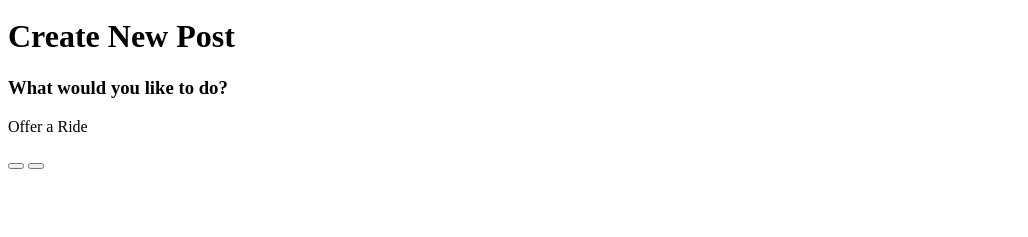
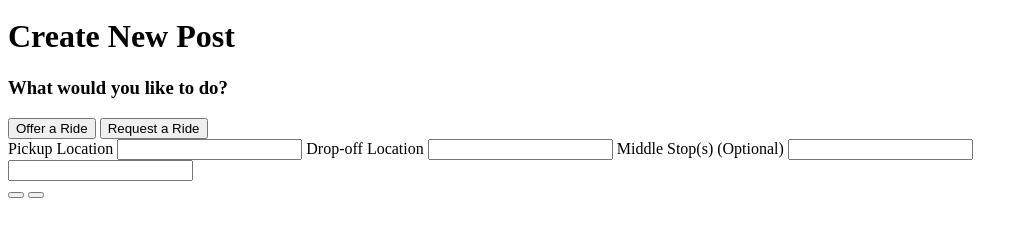
Before and after one commit to lukecc25/ShareTrip, a plain HTML site: page form/form.html in a window 1280 px wide. Shown: the part 333-570 px from the top of the page, without its empty margins (0-1028 px from the left). Drawn offline with Linux system fonts and the light colour scheme.

Commit message:
added a favicon and image folder as well as the basics of a form.html

```diff
--- a/form/form.html
+++ b/form/form.html
@@ -22,12 +22,27 @@
     <form class="post-form">
         <div class="post-type">
             <h3>What would you like to do?</h3>
-            <div class="offer-ride">
-                <p>Offer a Ride</p>
-            </div>
+            <button class="offer-ride">
+                Offer a Ride
+            </button>
+            <button class="request-ride">
+                Request a Ride
+            </button>
         </div>
-        <div class="locations"></div>
-        <div class="date-time"></div>
+        <div class="locations">
+            <label class="input-label">Pickup Location</label>
+            <input>
+
+            <label class="input-label">Drop-off Location</label>
+            <input>
+
+            <label class="input-label">Middle Stop(s) (Optional)</label>
+            <input>
+        </div>
+        <div class="date-time">
+            <label class="input-label"></label>
+            <input>
+        </div>
         <div class="details"></div>
         <div class="description"></div>
         <button class="cancel-post"></button>
```
Also changed, not shown: index.html (+1 -0 lines), test.html (deleted, +0 -11 lines), images/favicon.ico (added), 1 other file.
